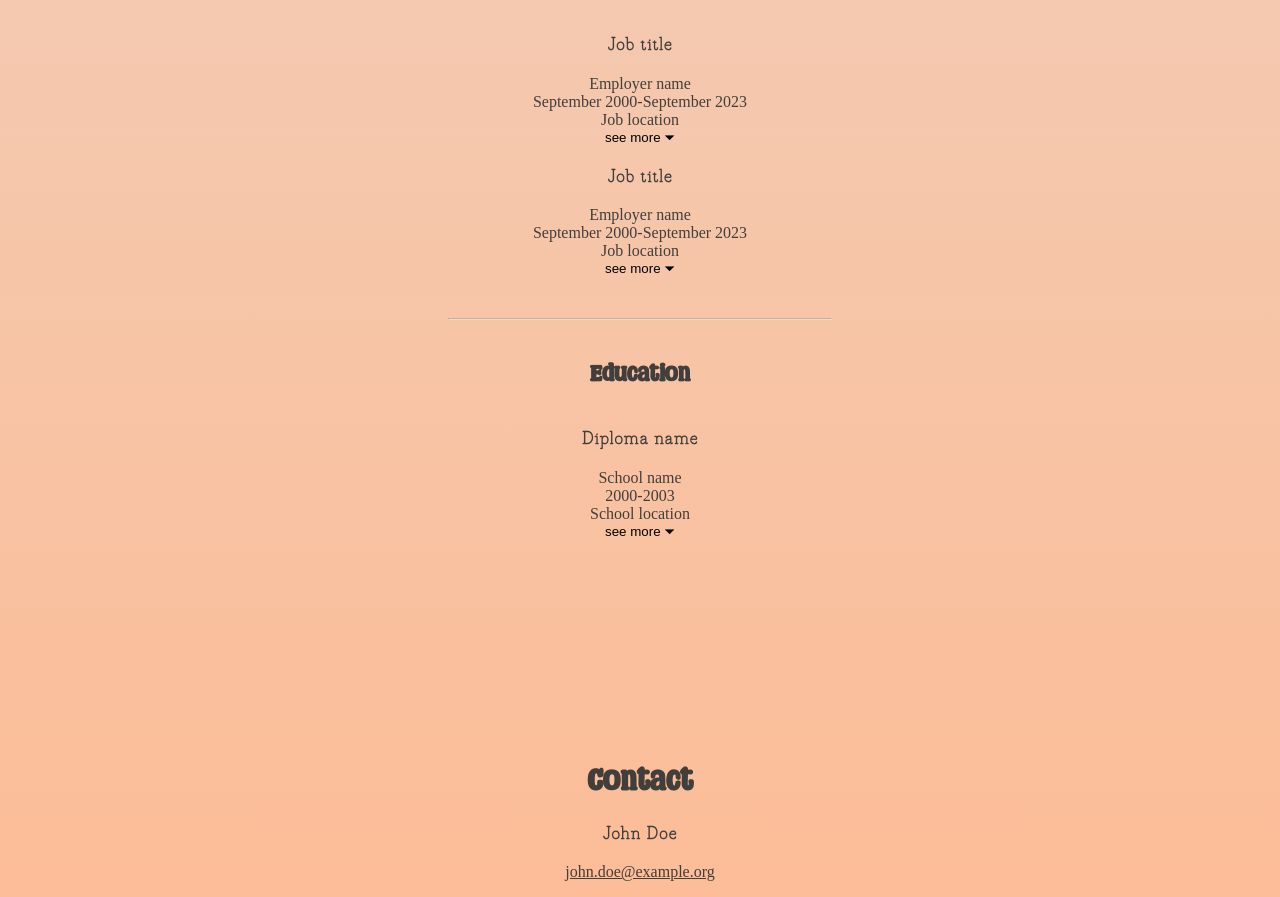
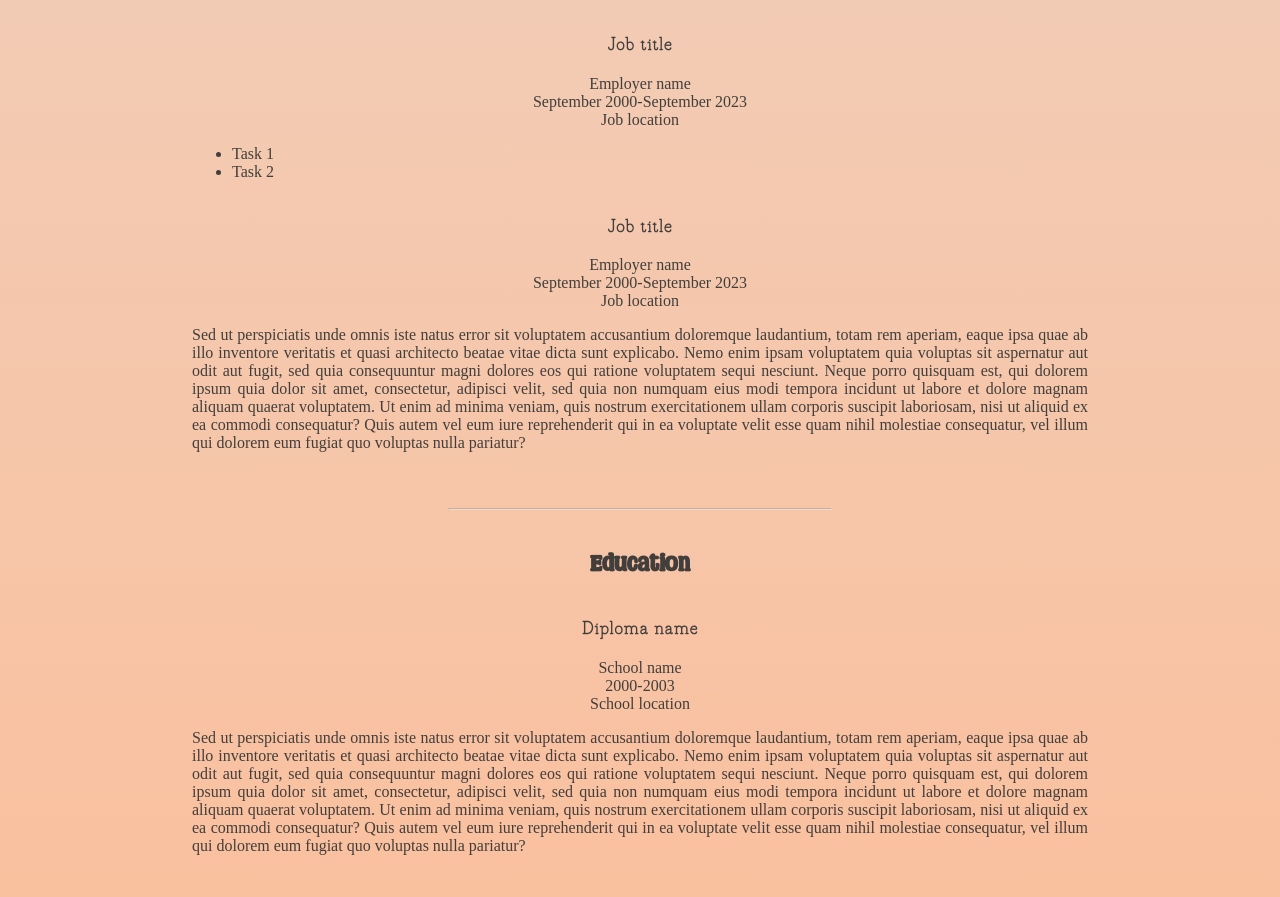
Before and after one commit to vrahier/website, a React (Create React App) app: page / in a window 1280 px wide. Shown: the part 1900-2797 px from the top of the page. Built offline with nearby package versions, Linux system fonts and the light colour scheme; a web font is replaced by a local one.

Commit message:
Always display description of experiences on medium & large screen

```diff
--- a/src/components/Experience/Style.js
+++ b/src/components/Experience/Style.js
@@ -9,6 +9,10 @@ export const Container = styled.div`
 export const Description = styled.div`
   display: ${props => props.show ? "block": "none"};
   text-align: justify;
+
+  @media only screen and (min-width: 641px) {
+    display: block;
+  }
 `;
 
 export const MoreButton = styled.button`
@@ -20,4 +24,8 @@ export const MoreButton = styled.button`
   &:hover {
     color: ${colors.accent}
   }
+
+  @media only screen and (min-width: 641px) {
+    display: none;
+  }
 `;
```
Lines whose indentation alone changed are shown as unchanged.
